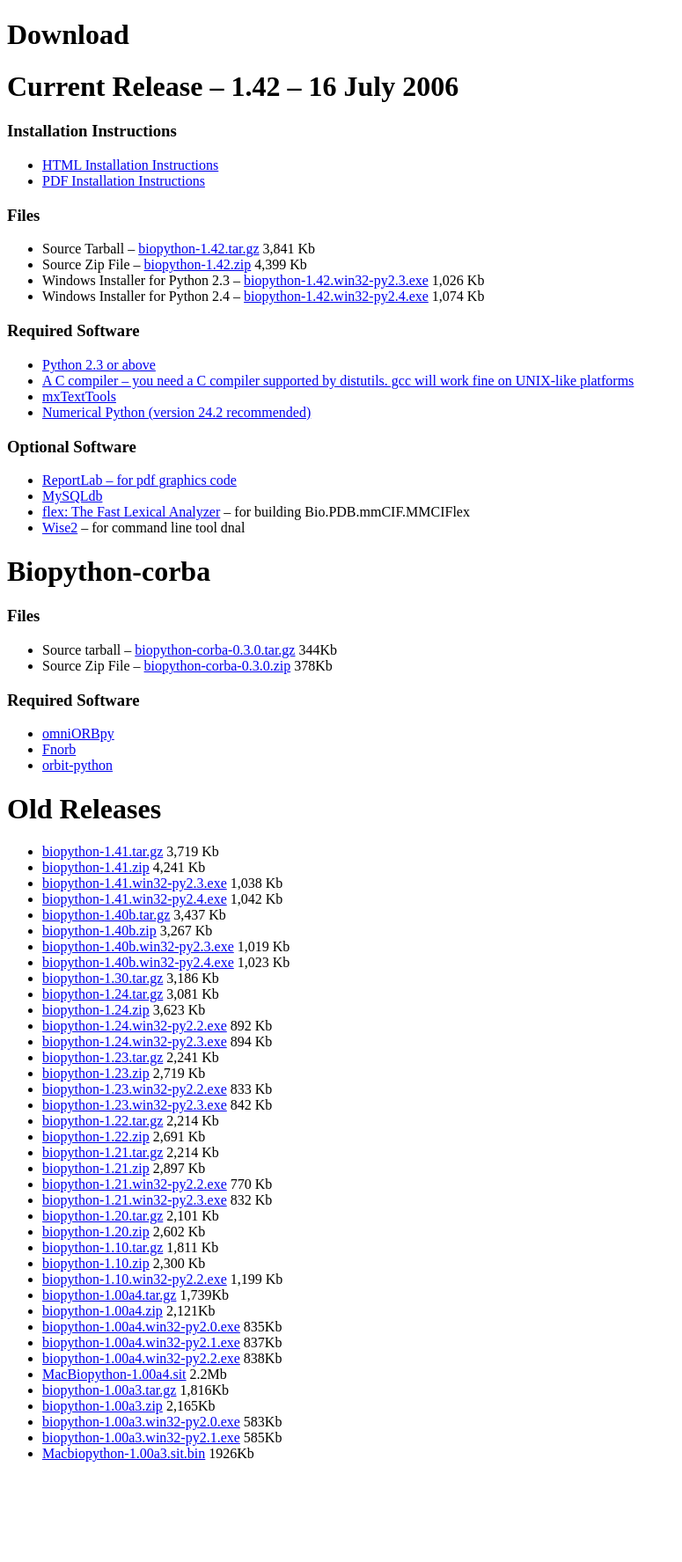
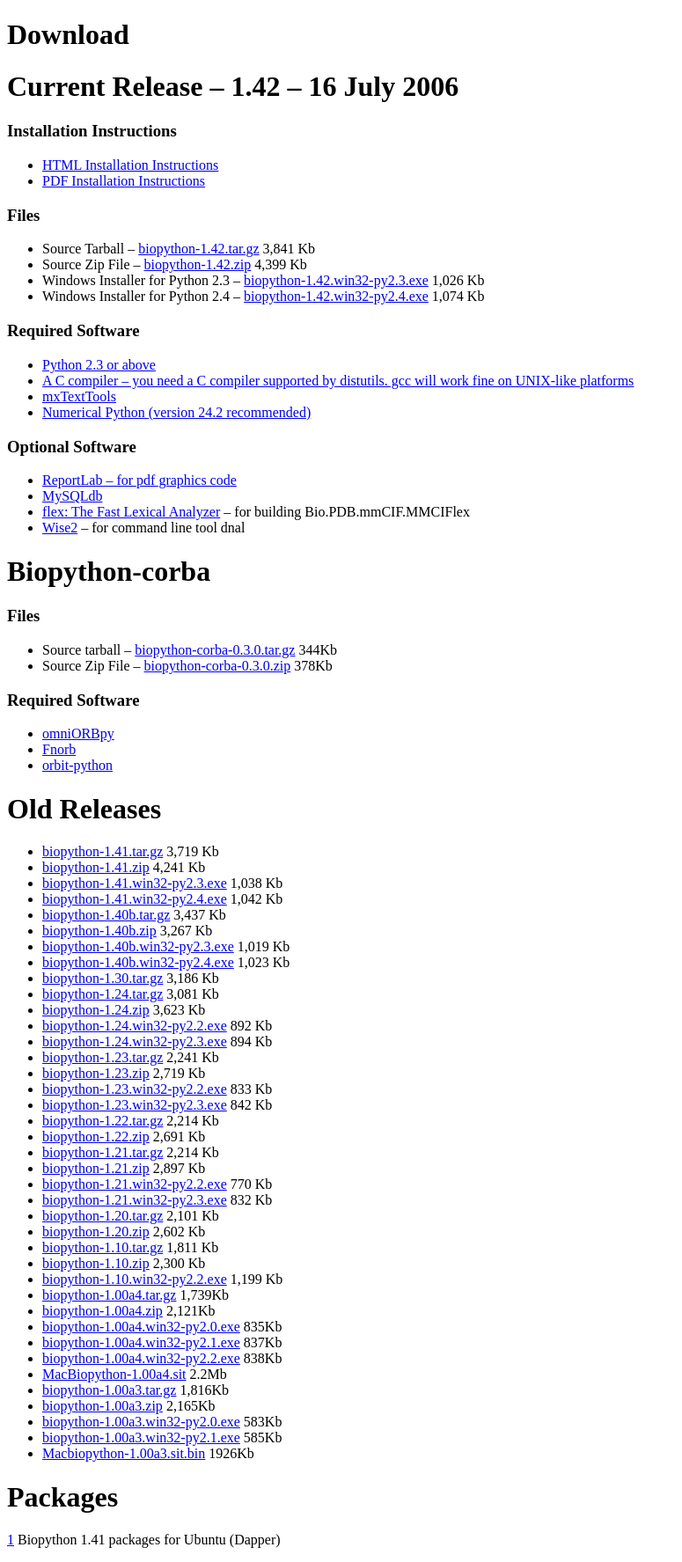
Before and after one commit to biopython/biopython.github.io, a Jekyll site: the page built from wiki/Download.md, in a window 1280 px wide. Shown: the whole page at 88% size, without its empty margins (0-775 px from the left). Built offline with Jekyll 4.4.1, drawn with Linux system fonts in a browser that asks for light colours; before the commit the page ends 1677 px from its top, so only the background shows below that.

Commit message:
Change to wiki page

```diff
--- a/wiki/Download.md
+++ b/wiki/Download.md
@@ -147,3 +147,9 @@ Old Releases
     585Kb
 -   [Macbiopython-1.00a3.sit.bin](http://biopython.org/DIST/Macbiopython-1.00a3.sit.bin)
     1926Kb
+
+Packages
+========
+
+[1](http://packages.ubuntulinux.org/dapper/source/python-biopython)
+Biopython 1.41 packages for Ubuntu (Dapper)
```
Also changed, not shown: 1 other file.
